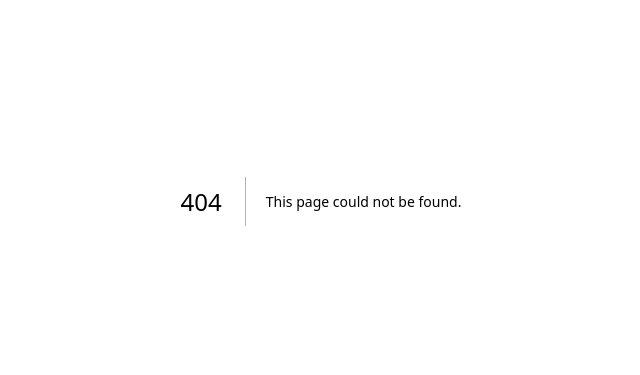
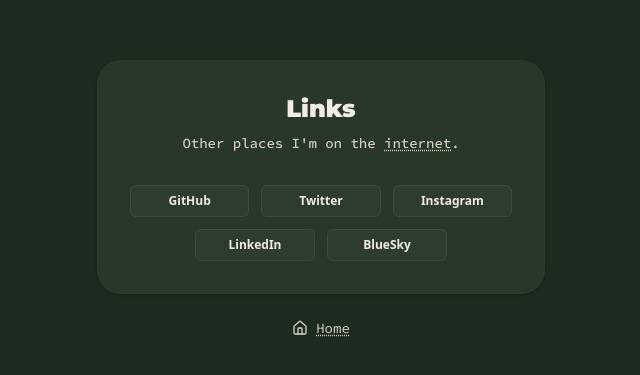
Before and after one commit to Lermatroid/site, a Next.js app: page /links in a window 1280 px wide. Before the commit this address had no page. Shown: the part 199-574 px from the top of the page, without its empty margins (319-959 px from the left). Built offline with nearby package versions, Linux system fonts and the light colour scheme; what tailwindcss-motion would draw is missing.

Commit message:
Add links page

```diff
--- /dev/null
+++ b/src/app/links/page.tsx
@@ -0,0 +1,99 @@
+import Link from "next/link";
+import { Home } from "lucide-react";
+import { Button } from "@/components/ui/button";
+
+const links = [
+  {
+    name: "GitHub",
+    url: "https://github.com/lermatroid",
+  },
+  {
+    name: "Twitter",
+    url: "https://x.com/lermatroid",
+  },
+  {
+    name: "Instagram",
+    url: "https://www.instagram.com/lermatroid",
+  },
+  {
+    name: "LinkedIn",
+    url: "https://linkedin.com/in/liamrmurray",
+  },
+  {
+    name: "BlueSky",
+    url: "https://bsky.app/profile/liam.so",
+  },
+];
+
+export default function LinksPage() {
+  return (
+    <div className="min-h-screen bg-background flex items-center justify-center p-4">
+      <div className="w-full max-w-md">
+        {/* Main content card */}
+        <div className="bg-card/80 backdrop-blur-xl rounded-3xl shadow-2xl border border-border/20 p-8 mb-6">
+          {/* Header */}
+          <div className="text-center mb-8">
+            <h1 className="font-sans text-2xl font-black text-card-foreground mb-2">
+              Links
+            </h1>
+            <p className="font-mono text-sm font-medium text-muted-foreground">
+              Other places I'm on the{" "}
+              <span className="underline decoration-dotted underline-offset-2">
+                internet
+              </span>
+              .
+            </p>
+          </div>
+
+          {/* Links grid */}
+          <div className="space-y-3">
+            {/* First row - 3 items */}
+            <div className="grid grid-cols-3 gap-3">
+              {links.slice(0, 3).map((link) => (
+                <Button
+                  key={link.name}
+                  asChild
+                  size="sm"
+                  variant="outline"
+                  className="h-8 text-xs font-semibold"
+                >
+                  <a href={link.url} target="_blank" rel="noopener noreferrer">
+                    {link.name}
+                  </a>
+                </Button>
+              ))}
+            </div>
+
+            {/* Second row - 2 items centered */}
+            <div className="grid grid-cols-2 gap-3 max-w-[66%] mx-auto">
+              {links.slice(3, 5).map((link) => (
+                <Button
+                  key={link.name}
+                  asChild
+                  size="sm"
+                  variant="outline"
+                  className="h-8 text-xs font-semibold"
+                >
+                  <a href={link.url} target="_blank" rel="noopener noreferrer">
+                    {link.name}
+                  </a>
+                </Button>
+              ))}
+            </div>
+          </div>
+        </div>
+
+        {/* Home link */}
+        <div className="text-center">
+          <Link
+            href="/"
+            className="inline-flex items-center gap-2 text-muted-foreground hover:text-card-foreground transition-colors duration-200 text-sm font-mono underline decoration-dotted underline-offset-2"
+          >
+            <Home className="w-4 h-4" />
+            Home
+          </Link>
+        </div>
+      </div>
+    </div>
+  );
+}
```
